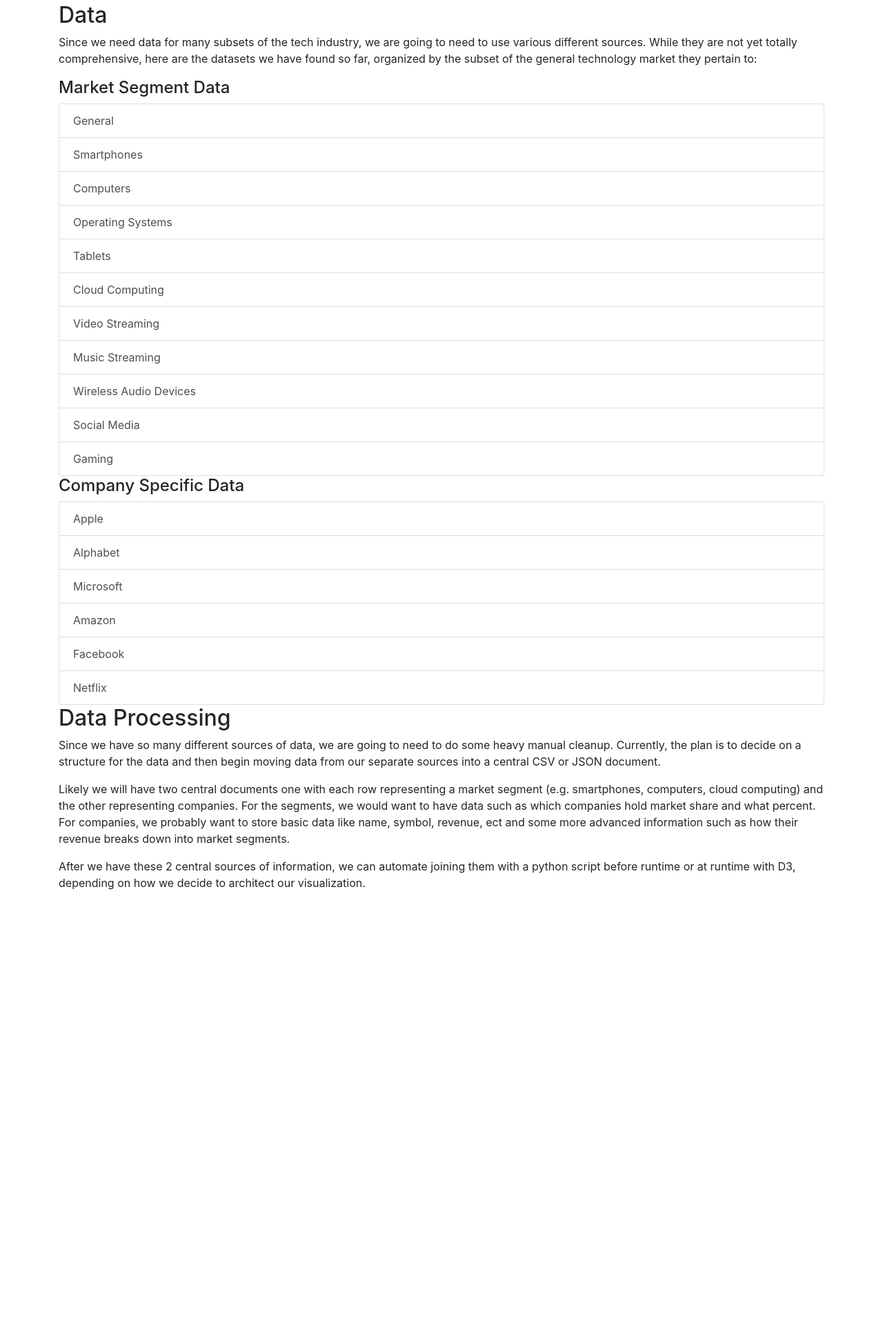
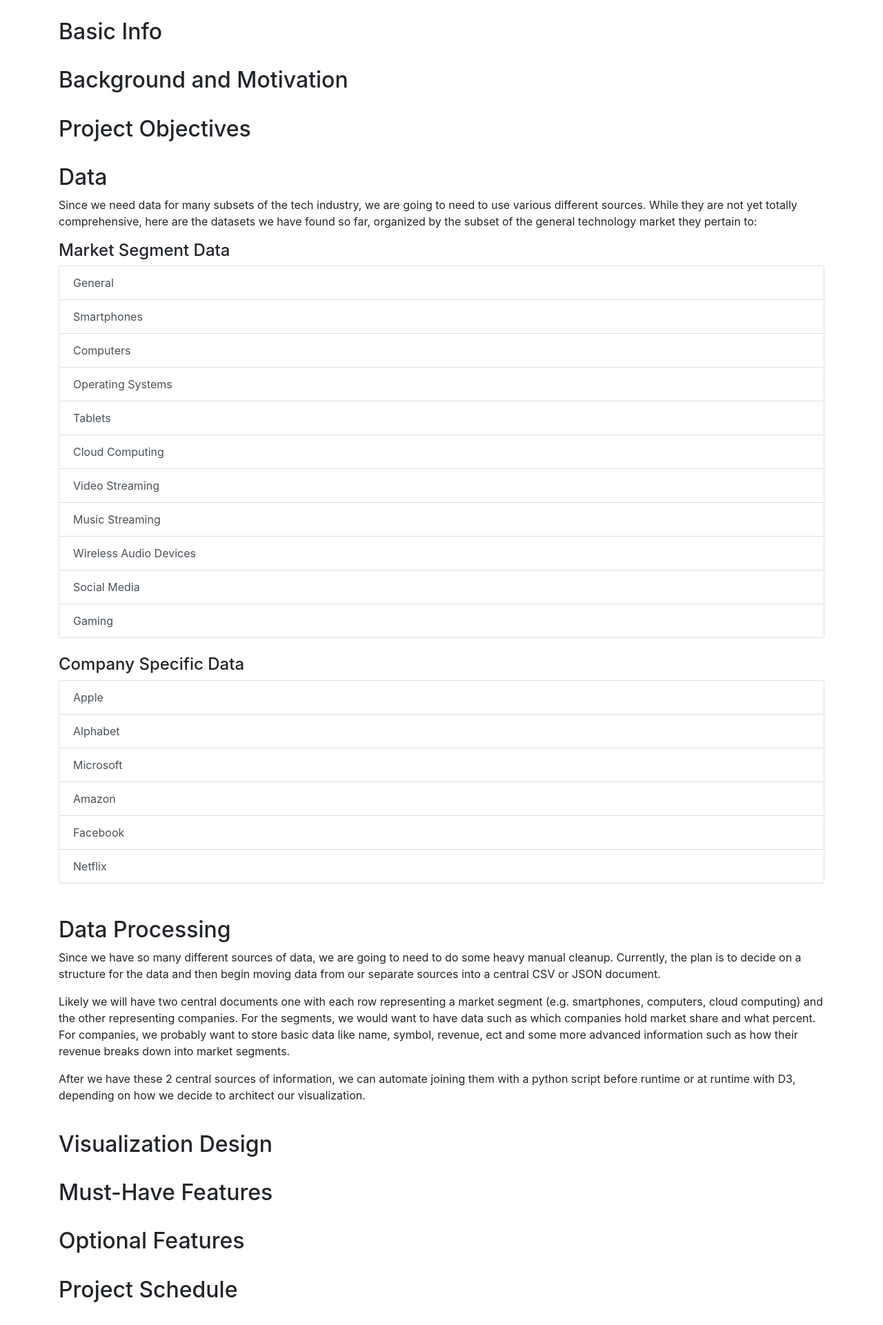
Before and after one commit to zachary-young/cse457-project-proposal, a plain HTML site: page index.html in a window 1280 px wide. Shown: the part 53-1974 px from the top of the page at 69% size. Before the commit the page ends 1361 px from the top, so only its background shows below. Drawn offline with nearby package versions, Linux system fonts and the light colour scheme.

Commit message:
added section headers

```diff
--- a/index.html
+++ b/index.html
@@ -8,6 +8,16 @@
 <body>
     <div class="container-sm">
         <h1>Project Proposal</h1>
+        <br/>
+
+        <h2>Basic Info</h2>
+        <br/>
+
+        <h2>Background and Motivation</h2>
+        <br/>
+
+        <h2>Project Objectives</h2>
+        <br/>
 
         <h2>Data</h2>
         <p class="text-wrap"> Since we need data for many subsets of the tech industry, we are going to need to use various different sources. While they are not yet totally comprehensive, here are the datasets we have found so far, organized by the subset of the general technology market they pertain to:</p>
@@ -25,6 +35,7 @@
             <a href="https://gs.statcounter.com/social-media-stats#monthly-201910-202010" class="list-group-item list-group-item-action">Social Media</a>
             <a href="https://gs.statcounter.com/vendor-market-share/console/worldwide/#monthly-201910-202010" class="list-group-item list-group-item-action">Gaming</a>
           </div>
+        <br/>
         <h4>Company Specific Data</h4>
         <div class="list-group">
             <a href="https://9to5mac.com/2020/10/29/apple-aapl-q4-2020-earnings/" class="list-group-item list-group-item-action">Apple</a>
@@ -34,12 +45,28 @@
             <a href="https://www.statista.com/statistics/277963/facebooks-quarterly-global-revenue-by-segment/" class="list-group-item list-group-item-action">Facebook</a>
             <a href="#" class="list-group-item list-group-item-action">Netflix</a>
           </div>
-
+        <br/>
+        <br/>
         <h2>Data Processing</h2>
         <p class="text-wrap"> Since we have so many different sources of data, we are going to need to do some heavy manual cleanup. Currently, the plan is to decide on a structure for the data and then begin moving data from our separate sources into a central CSV or JSON document.</p>
         <p class="text-wrap"> Likely we will have two central documents one with each row representing a market segment (e.g. smartphones, computers, cloud computing) and the other representing companies. For the segments, we would want to have data such as which companies hold market share and what percent. For companies, we probably want to store basic data like name, symbol, revenue, ect and some more advanced information such as how their revenue breaks down into market segments.</p>
         <p class="text-wrap"> After we have these 2 central sources of information, we can automate joining them with a python script before runtime or at runtime with D3, depending on how we decide to architect our visualization.</p>
         <p class="text-wrap"> </p>
+        <br/>
+
+
+        <h2>Visualization Design</h2>
+        <br/>
+
+        <h2>Must-Have Features</h2>
+        <br/>
+
+        <h2>Optional Features</h2>
+        <br/>
+
+        <h2>Project Schedule</h2>
+        <br/>
+
     </div>
 
     <script src="https://stackpath.bootstrapcdn.com/bootstrap/4.5.2/js/bootstrap.min.js" integrity="sha384-B4gt1jrGC7Jh4AgTPSdUtOBvfO8shuf57BaghqFfPlYxofvL8/KUEfYiJOMMV+rV" crossorigin="anonymous"></script>
```
